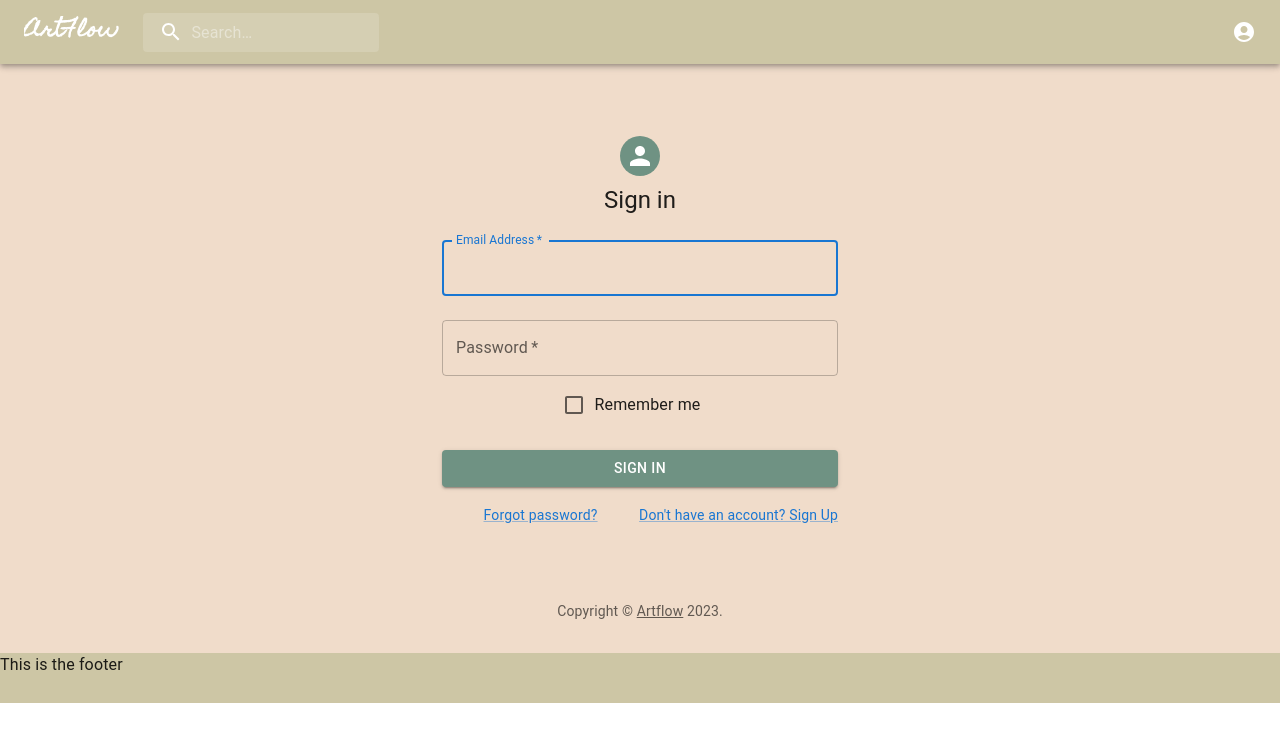
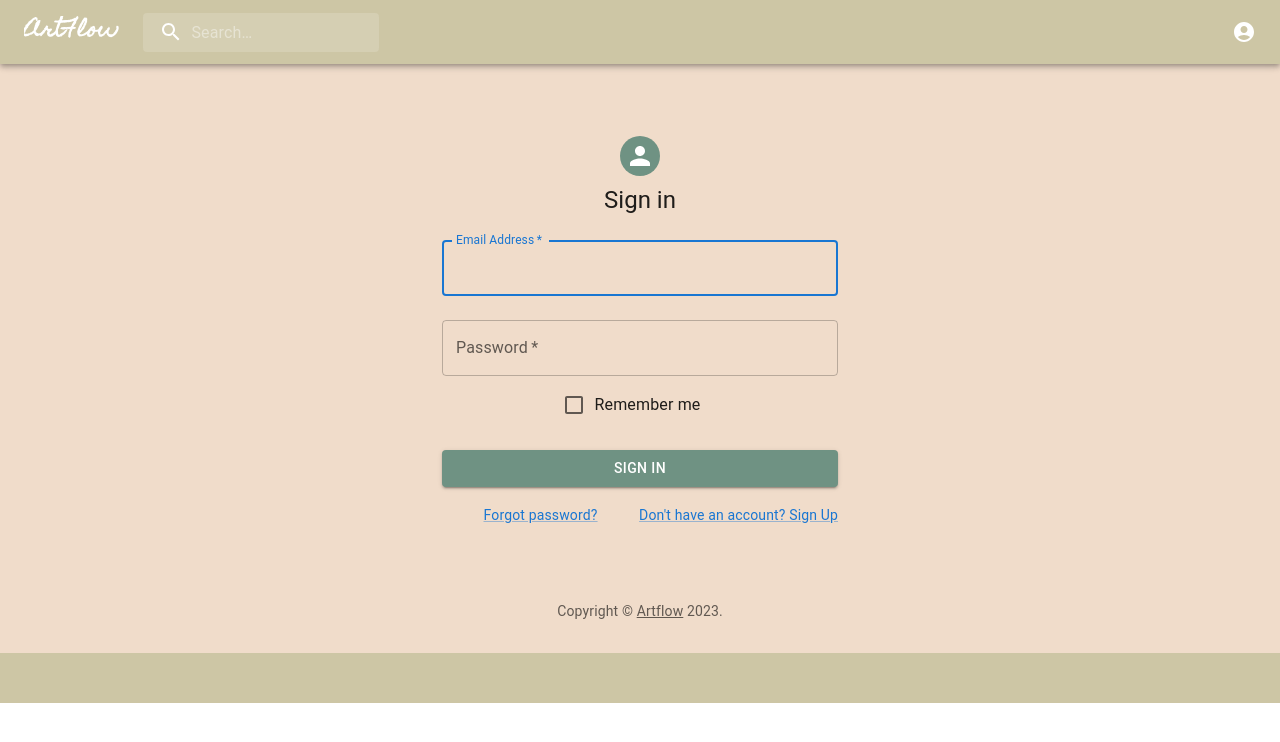
Before and after one commit to neftonjin/art-gallery-shop-app, a React (Create React App) app: page / in a window 1280 px wide. Shown: the top 742 px of the page. Built offline with nearby package versions, Linux system fonts and the light colour scheme; no server answers.

Commit message:
Changes to fix netlify route issue

```diff
--- a/public/index.html
+++ b/public/index.html
@@ -30,7 +30,7 @@
       work correctly both with client-side routing and a non-root public URL.
       Learn how to configure a non-root public URL by running `npm run build`.
     -->
-    <title>React App</title>
+    <title>Artflow</title>
   </head>
   <body>
     <noscript>You need to enable JavaScript to run this app.</noscript>
--- a/src/App.js
+++ b/src/App.js
@@ -1,10 +1,10 @@
 
-import { BrowserRouter as Router, Routes, Route } from "react-router-dom";
+import {  Routes, Route } from "react-router-dom";
 import { Home } from "./pages/Home";
 import { User } from "./pages/User";
 import { MyProfile } from "./pages/MyProfile"
 import PrimarySearchAppBar from './components/Navbar/Navbar';
-import { Search } from "./pages/Search";
+
 import * as React from 'react';
 import { Navigate } from "react-router-dom";
 // import Login from "./components/Login";
@@ -32,16 +32,15 @@ export default function App() {
   return (
     <div className="App">
       <PrimarySearchAppBar />
-      <Router>
+
         <Routes>
           <Route path="/" element={currentUser ?<Navigate to="/Myprofile" /> : <Home />} />
           {/* <Route path="/Login" element={<Login />} /> */}
           <Route path="/User" element={<RequireAuth> <User /> </RequireAuth>} />
           <Route path="/MyProfile" element={<RequireAuth><MyProfile /></RequireAuth>} />
-          <Route path="/Search" element={<Search />} />
           <Route path="*" element={<h1> PAGE NOT FOUND</h1>} />
         </Routes>
-      </Router>
+
       <Footer />
 
 
--- a/src/components/Footer/Footer.css
+++ b/src/components/Footer/Footer.css
@@ -1,5 +1,6 @@
 footer {
     background-color: #cdc6a5;
     width: 100%;
-    height: 50px
+    height: 50px;
+    color: white;
 }
--- a/src/components/Footer/Footer.js
+++ b/src/components/Footer/Footer.js
@@ -1,10 +1,11 @@
 import React from 'react'
 import './Footer.css'
+import { Copyright } from '@mui/icons-material'
 
 export default function Footer() {
   return (
     <footer>
-      This is the footer
+      <Copyright sx={{ mt: 8, mb: 4 }} />
     </footer>
   )
 }
--- a/src/components/ProfileBox.js
+++ b/src/components/ProfileBox.js
@@ -1,5 +1,5 @@
 import React from 'react'
-import { Typography, Button, Card, CssBaseline, Grid, Container } from "@mui/material";
+import { Typography,  Card, CssBaseline, Grid, Container } from "@mui/material";
 import Avatar from '@mui/material/Avatar';
 
 
@@ -22,14 +22,7 @@ export default function ProfileBox() {
                     <Typography variant="h5" align="center" color="textSecondary" paragraph>
                         Hi I'm John Smith and I'm an artist. I love pastels and like to draw pictures of fruit.
                     </Typography>
-                    <Grid container spacing={10} justifyContent="center">
-                        <Grid item>
-                            <Button variant="contained" sx={{ bgColor: "#8d9f87" }}><a href='/'>Sign Out</a></Button>
-                        </Grid>
-                        <Grid item>
-                            <Button variant="contained" sx={{ bgColor: "#6f9283" }}><a href='/User'>Home</a> </Button>
-                        </Grid>
-                    </Grid>
+
                 </Card>
             </Grid>
 
--- a/src/index.js
+++ b/src/index.js
@@ -1,6 +1,6 @@
 import React from 'react';
 import ReactDOM from 'react-dom/client';
-
+import { BrowserRouter } from 'react-router-dom';
 import App from './App';
 import { AuthContextProvider } from './context/AuthContext';
 import './styles.scss';
@@ -9,7 +9,9 @@ const root = ReactDOM.createRoot(document.getElementById('root'));
 root.render(
   <React.StrictMode>
     <AuthContextProvider>
-      <App />
+      <BrowserRouter>
+        <App />
+      </BrowserRouter>
     </AuthContextProvider>
   </React.StrictMode>,
 );
```
